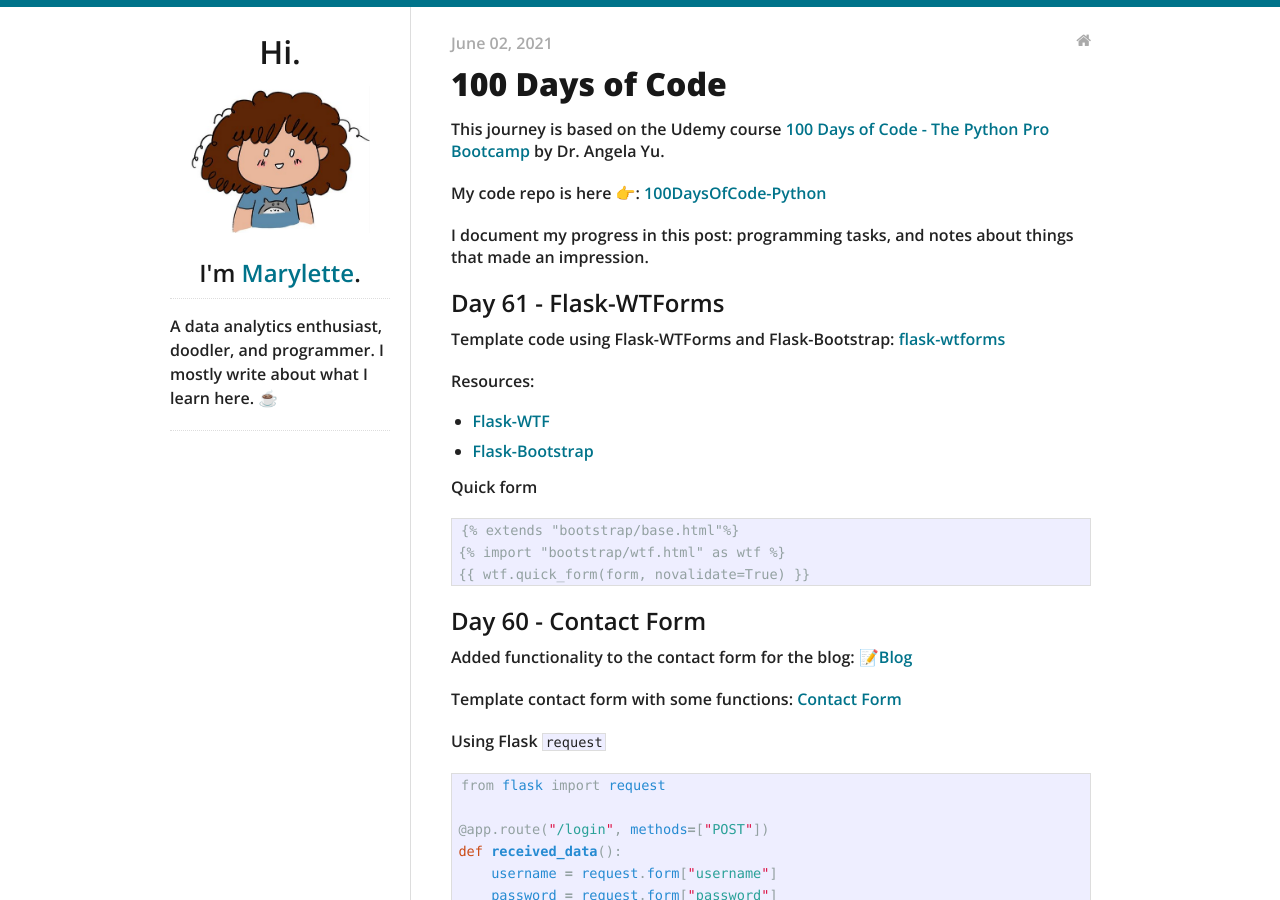
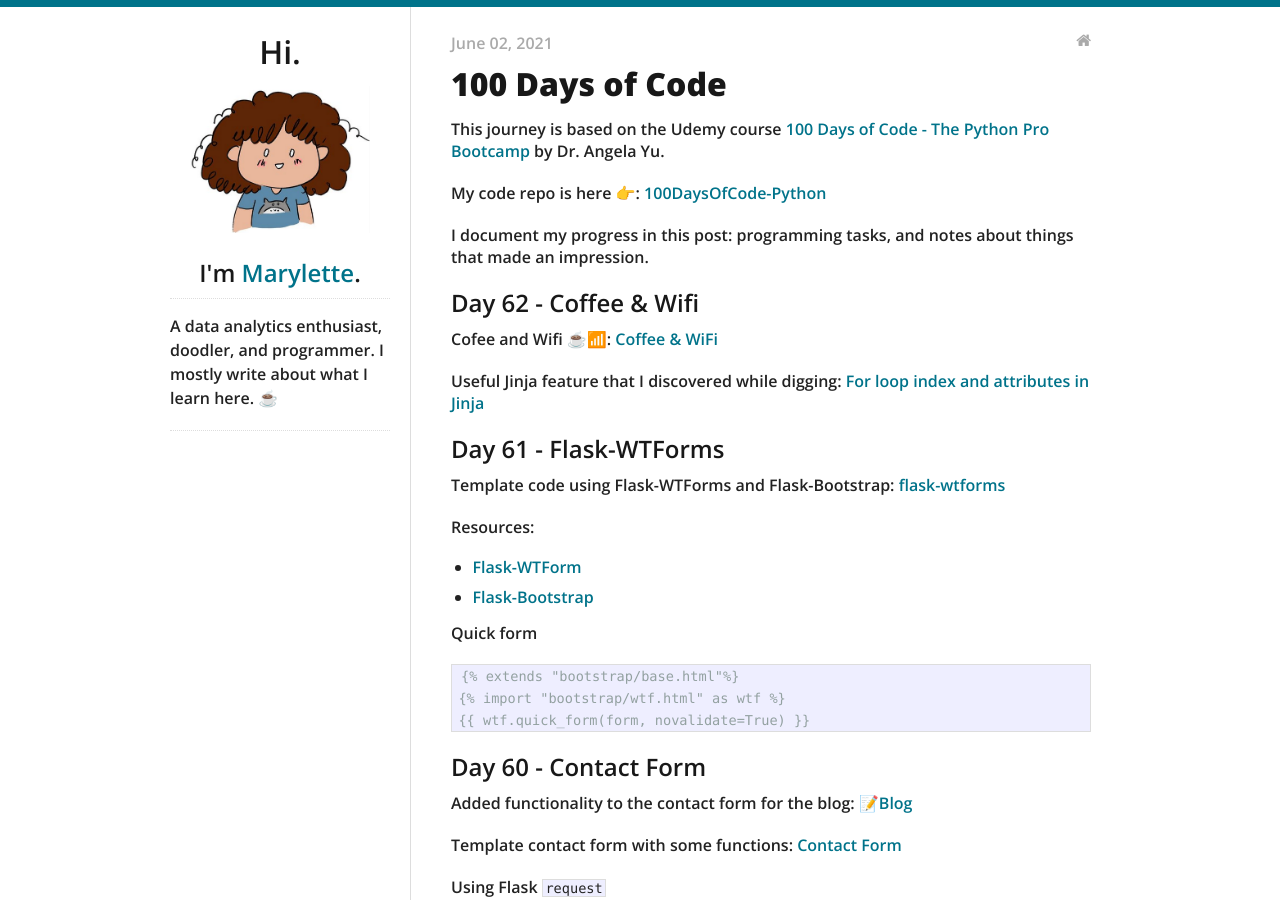
Before and after one commit to maryletteroa/maryletteroa.github.io, a Jekyll site: the page built from _posts/2021-06-02-hundred-days-of-python.md, in a window 1280 px wide and 900 px high. Built offline with Jekyll 4.4.1, drawn with Linux system fonts in a browser that asks for light colours.

Commit message:
update post with day 62 - coffee and wifi

```diff
--- a/_posts/2021-06-02-hundred-days-of-python.md
+++ b/_posts/2021-06-02-hundred-days-of-python.md
@@ -13,12 +13,18 @@
 
 I document my progress in this post: programming tasks, and notes about things that made an impression.
 
+## Day 62 - Coffee & Wifi
+
+Cofee and Wifi ☕📶: [Coffee & WiFi](https://replit.com/@maryletteroa/coffee-and-wifi)
+
+Useful Jinja feature that I discovered while digging: [For loop index and attributes in Jinja](https://jinja.palletsprojects.com/en/3.0.x/templates/#for)
+
 ## Day 61 - Flask-WTForms
 
 Template code using Flask-WTForms and Flask-Bootstrap: [flask-wtforms](https://replit.com/@maryletteroa/flask-wtf-forms)
 
 Resources:
-- [Flask-WTF](https://flask-wtf.readthedocs.io/en/0.15.x)
+- [Flask-WTForm](https://flask-wtf.readthedocs.io/en/0.15.x)
 - [Flask-Bootstrap](https://pythonhosted.org/Flask-Bootstrap/)
 
 Quick form
```
